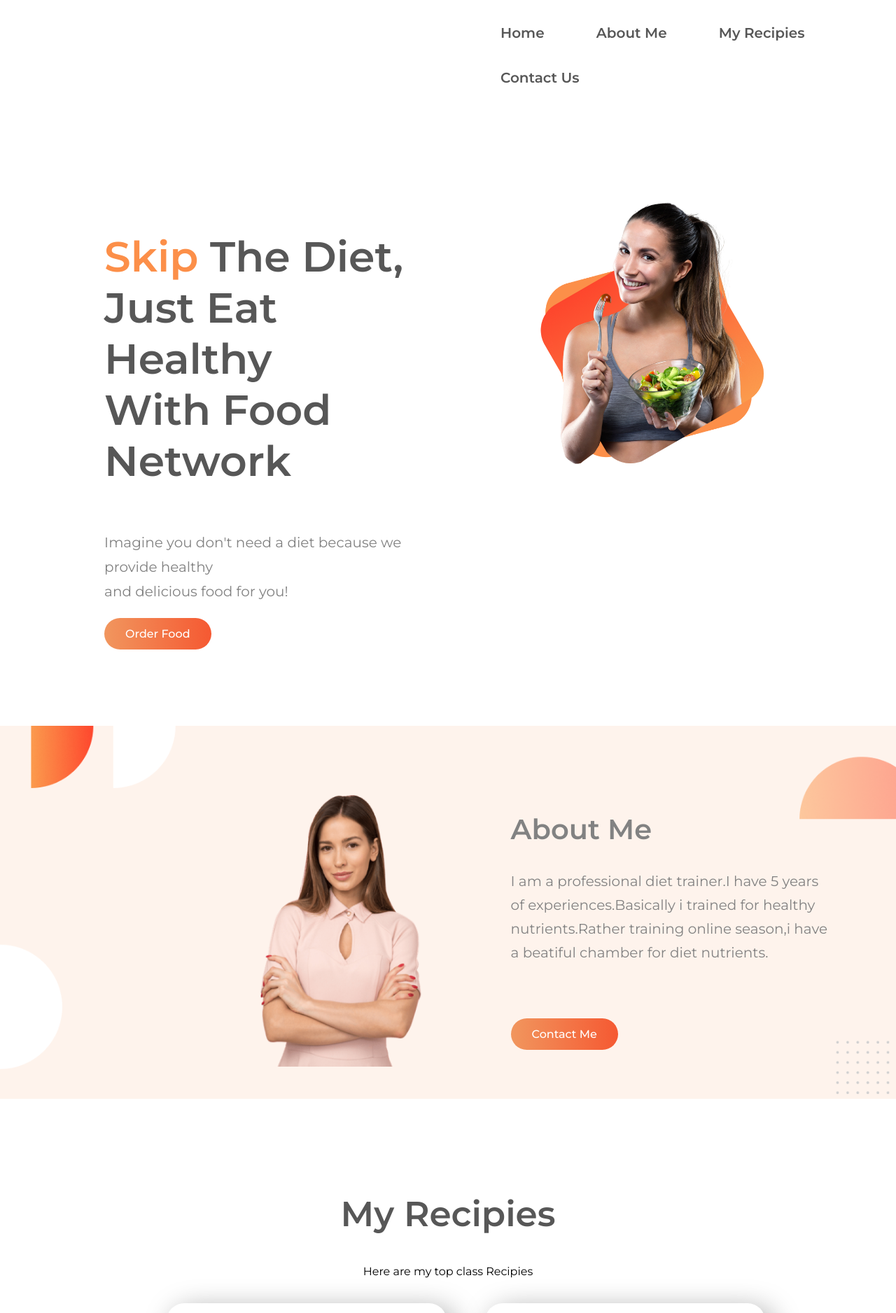
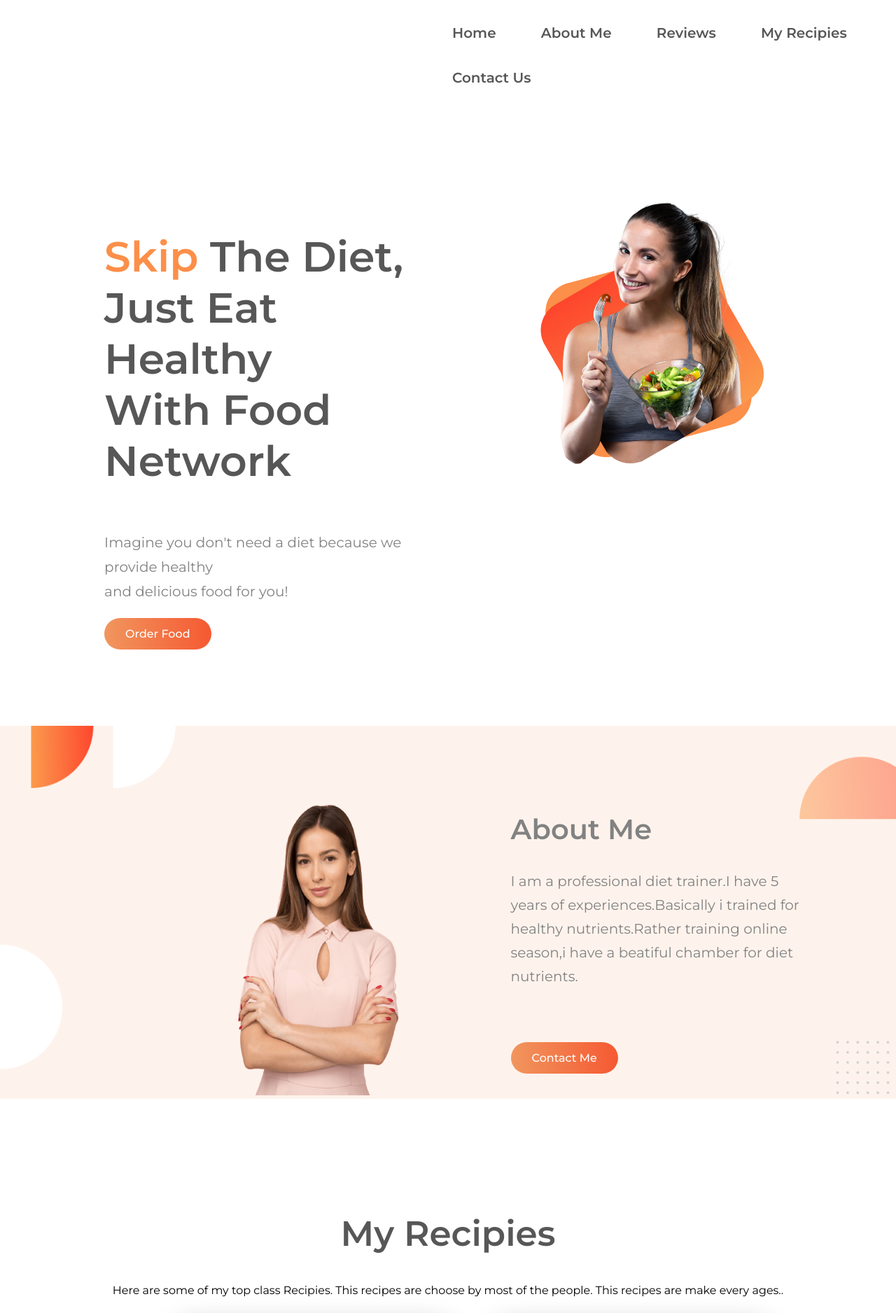
Before and after one commit to shahriar08/food-network, a plain HTML site: page index.html in a window 1280 px wide. Shown: the top 1876 px of the page at 70% size. Drawn offline with Linux system fonts and the light colour scheme.

Commit message:
Final touch done.

```diff
--- a/index.html
+++ b/index.html
@@ -17,6 +17,7 @@
         <ul>
             <li><a href="#" class="nav">Home</a></li>
             <li><a href="#" class="nav">About Me</a></li>
+            <li><a href="#" class="nav">Reviews</a></li>
             <li><a href="#" class="nav">My Recipies</a></li>
             <li><a href="#" class="nav">Contact Us</a></li>
         </ul>
@@ -60,7 +61,7 @@
     <section class="my-recipe">
         <center>
             <h1>My Recipies</h1>
-            <p>Here are my top class Recipies</p>
+            <p>Here are some of my top class Recipies. This recipes are choose by most of the people. This recipes are make every ages..</p>
 
             <div class="box">
                 <img src="images/food/Project Cover.jpg" alt="">
@@ -87,7 +88,7 @@
     <section class="reviews">
         <center>
             <h1>Food Reviews</h1>
-            <p>Here are my top class Recipies</p>
+            <p>Here are my top Reviews. Every person they had these food items,most of them loved our food.</p>
 
             <div class="box-reviews">
                 <img src="images/male/person-3.png" alt="">
@@ -115,14 +116,17 @@
         <center>
             <div class="social-shadow">
                 <div class="social">
+                    <img src="images/shapes/youtube.png" alt="">
                     <h1>700K</h1>
                     <p>Youtube Subscribers</p>
                 </div>
                 <div class="social">
+                    <img src="images/shapes/instagram.png" alt="">
                     <h1>2.4m</h1>
                     <p>Instagram FOllowers</p>
                 </div>
                 <div class="social">
+                    <img src="images/shapes/dribbble.png" alt="">
                     <h1>100K</h1>
                     <p>Dribble Shot Likes</p>
                 </div>
@@ -138,6 +142,7 @@
         <center>
             <h2><span class="orange-color">FOOD</span> Network</h2>
             <p>Eat healthy to live healthy.Live healthy to live happy</p>
+
         </center>
 
     </footer>
--- a/style.css
+++ b/style.css
@@ -21,13 +21,13 @@ h1{
 }
 ul{
     width: auto;
-    margin-left: 50%;
+    margin-left: 45%;
     margin-top: 15px;
 
 }
 li{
     display: inline-block;
-    padding: 20px 35px;
+    padding: 20px 30px;
 }
 
 /* nav end here */
@@ -57,17 +57,6 @@ li{
 .banner-width img{
     width: 80%;
 }
-.half-width{
-    width: 50%;
-    padding: 7% 7%;
-}
-.half-width img{
-    width: 50%;
-    height: 100%;
-    padding: 2% 7%;
-    margin-left: 250px;
-}
-
 
 .order-btn{
     background-image: linear-gradient(to right,#f1965e, #f55932);
@@ -82,6 +71,16 @@ li{
 
 
 /* About section start here */
+.half-width{
+    width: 50%;
+    padding: 7% 7%;
+}
+.half-width img{
+    width: 50%;
+    height: 100%;
+    padding: 5% 0;
+    margin-left: 250px;
+}
 .about-banner{
     display: flex;
     background-image: url(images/shapes/7.png);
@@ -95,6 +94,7 @@ li{
 .about-banner p{
     font-size: 20px;
     color:#828282;
+    width: 90%;
     line-height: 1.7em;
     padding-bottom: 70px;
 }
@@ -170,11 +170,6 @@ li{
     text-align: justify;
 }
 
-
-
-
-
-
 /* reviews section end */
 
 
@@ -185,6 +180,9 @@ li{
     padding: 20px 70px;
 
 
+}
+.social img{
+    width: 70px;
 }
 .social-shadow{
     padding: 50px;
```
Also changed, not shown: images/shapes/dribbble.png (added), images/shapes/instagram.png (added), images/shapes/telegram.png (added), images/shapes/youtube.png (added).
